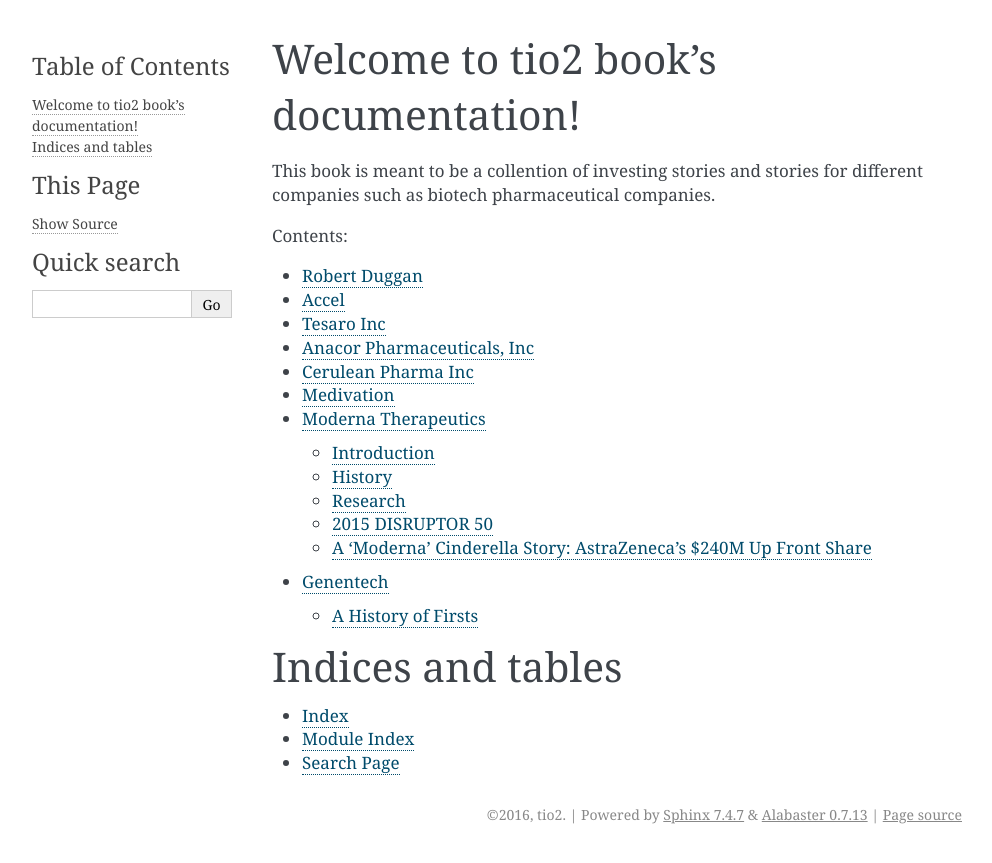
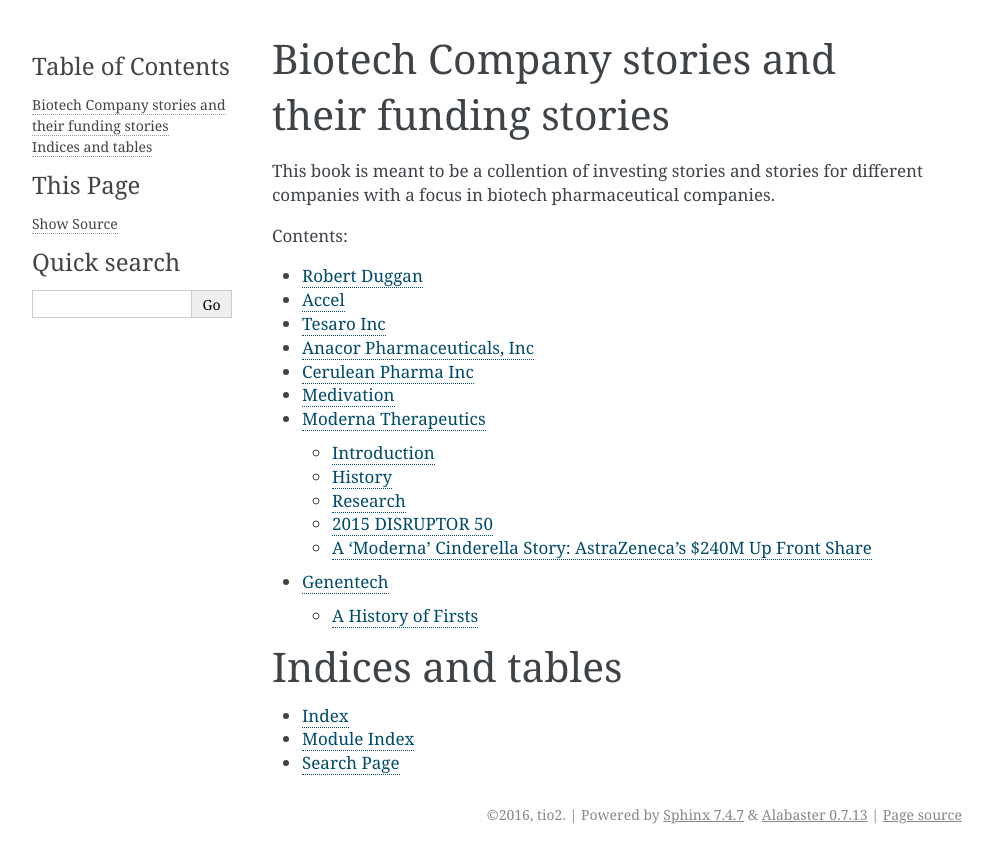
Before and after one commit to TiO2/book, a Sphinx documentation site: the page built from docs/index.rst, in a window 1280 px wide. Shown: the top 863 px of the page, without its empty margins (148-1140 px from the left). Built offline with Sphinx 7.4.7, drawn with Linux system fonts in a browser that asks for light colours.

Commit message:
changed the title

```diff
--- a/docs/index.rst
+++ b/docs/index.rst
@@ -3,10 +3,10 @@
    You can adapt this file completely to your liking, but it should at least
    contain the root `toctree` directive.
 
-Welcome to tio2 book's documentation!
-=====================================
+Biotech Company stories and their funding stories
+===================================================
 
-This book is meant to be a collention of investing stories and stories for different companies such as biotech pharmaceutical companies.
+This book is meant to be a collention of investing stories and stories for different companies with a focus in biotech pharmaceutical companies.
 
 Contents:
 
```
